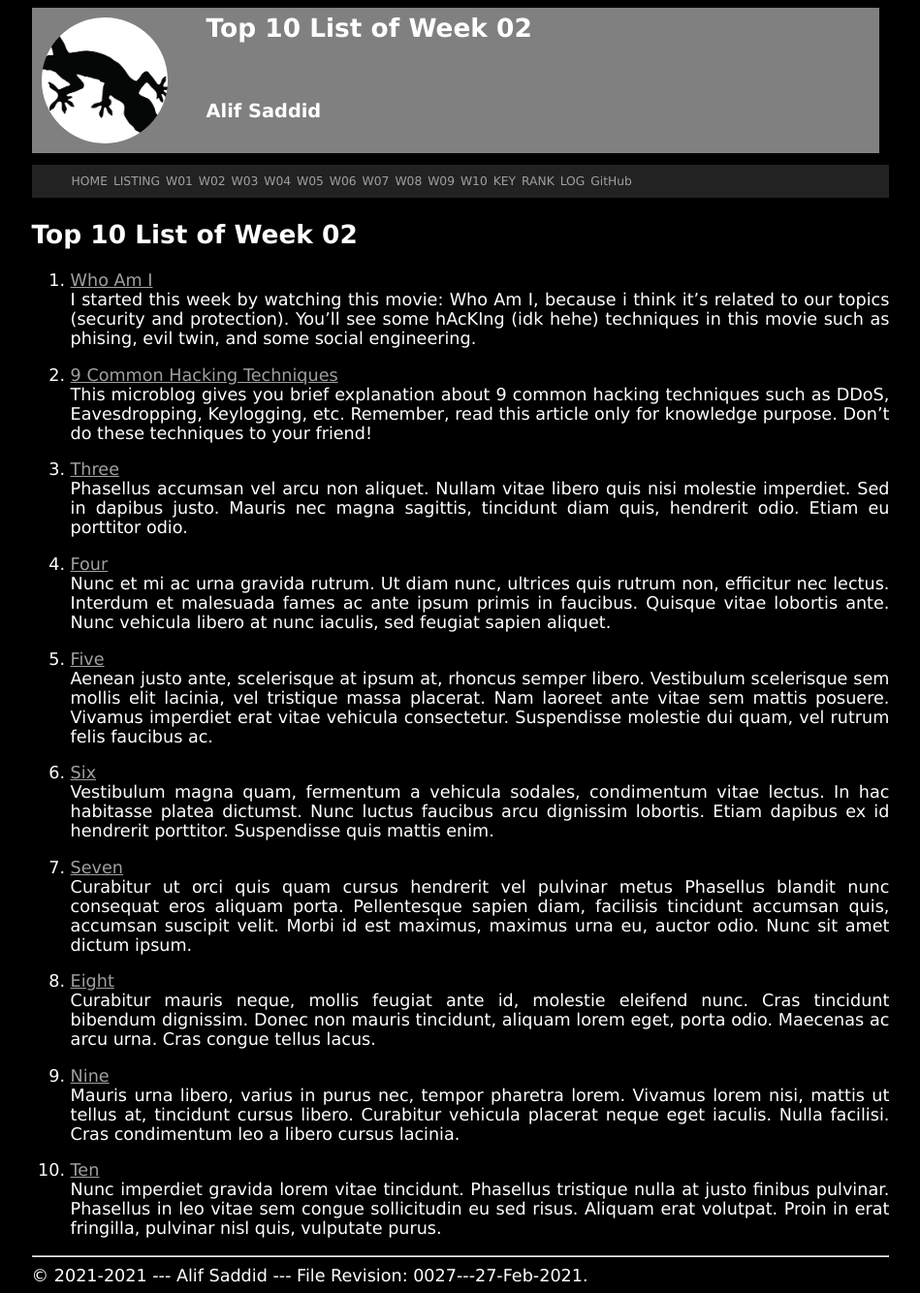
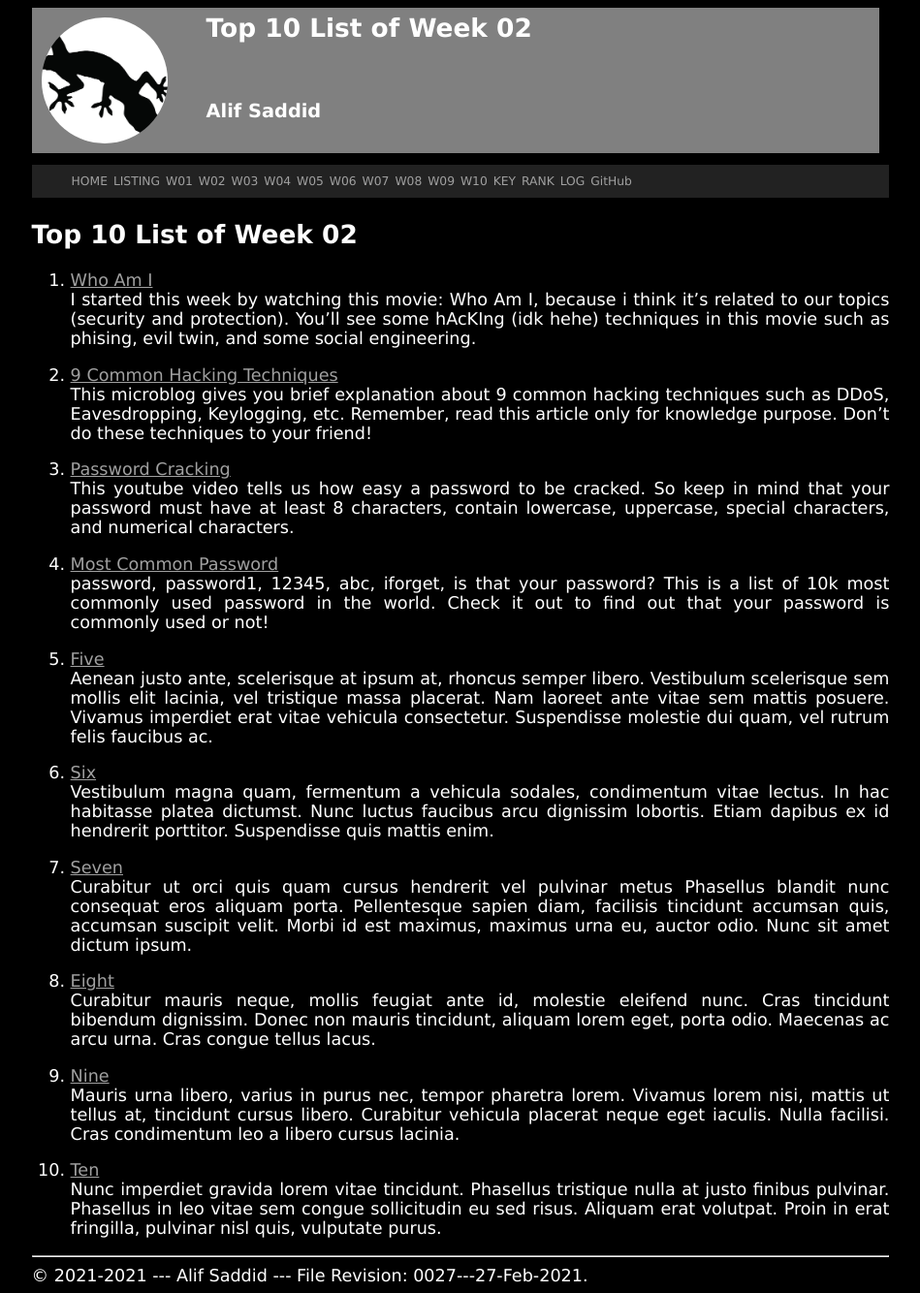
Before and after one commit to alifsaddid/os211, a Jekyll site: the page built from w02.md, in a window 1280 px wide. Shown: the whole page at 97% size, without its empty margins (165-1114 px from the left). Built offline with Jekyll 4.4.1, drawn with Linux system fonts in a browser that asks for light colours; our own code applies the rules of GitHub Pages for plain Markdown files.

Commit message:
OS211 alifsaddid

```diff
--- a/w02.md
+++ b/w02.md
@@ -11,19 +11,11 @@ I started this week by watching this movie: Who Am I, because i think it's relat
 2. [9 Common Hacking Techniques](https://blog.finjan.com/9-common-hacking-techniques-and-how-to-deal-with-them/)<br>
 This microblog gives you brief explanation about 9 common hacking techniques such as DDoS, Eavesdropping, Keylogging, etc. Remember, read this article only for knowledge purpose. Don't do these techniques to your friend!
 
-3. [Three](https://en.wikipedia.org/wiki/3)<br>
-Phasellus accumsan vel arcu non aliquet.
-Nullam vitae libero quis nisi molestie imperdiet.
-Sed in dapibus justo.
-Mauris nec magna sagittis, tincidunt diam quis, hendrerit odio.
-Etiam eu porttitor odio.
+3. [Password Cracking](https://www.youtube.com/watch?v=7U-RbOKanYs)<br>
+This youtube video tells us how easy a password to be cracked. So keep in mind that your password must have at least 8 characters, contain lowercase, uppercase, special characters, and numerical characters.
 
-4. [Four](https://en.wikipedia.org/wiki/4)<br>
-Nunc et mi ac urna gravida rutrum.
-Ut diam nunc, ultrices quis rutrum non, efficitur nec lectus.
-Interdum et malesuada fames ac ante ipsum primis in faucibus.
-Quisque vitae lobortis ante.
-Nunc vehicula libero at nunc iaculis, sed feugiat sapien aliquet.
+4. [Most Common Password](https://github.com/danielmiessler/SecLists/blob/master/Passwords/Common-Credentials/10k-most-common.txt)<br>
+password, password1, 12345, abc, iforget, is that your password? This is a list of 10k most commonly used password in the world. Check it out to find out that your password is commonly used or not!
 
 5. [Five](https://en.wikipedia.org/wiki/5)<br>
 Aenean justo ante, scelerisque at ipsum at, rhoncus semper libero.
```
